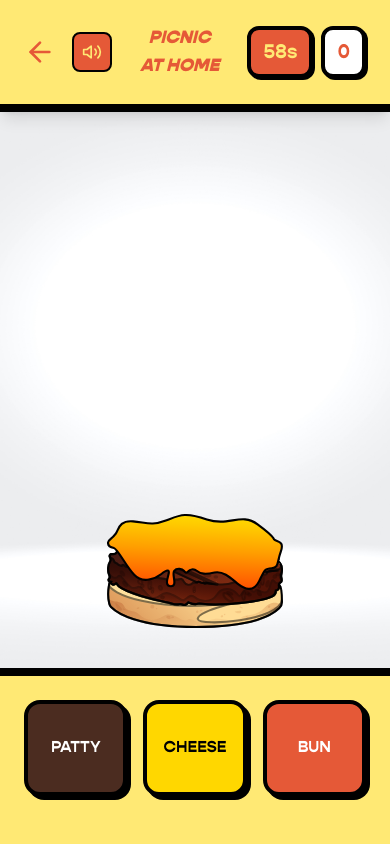
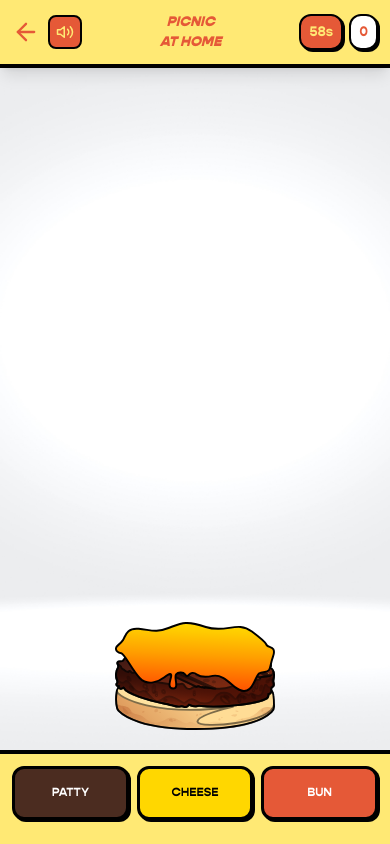
Before and after one commit to JaydenElworthy/burgerstack, a Next.js app: page /game in a window 390 px wide. Both pictures are taken after a click on the button "START SHIFT". Built offline with nearby package versions, Linux system fonts and the light colour scheme; no server answers.

Commit message:
Fix game screen scaling for mobile layout

```diff
--- a/app/game/page.js
+++ b/app/game/page.js
@@ -108,16 +108,26 @@ export default function BurgerGame() {
         else { sfxWrong.current?.play(); }
     }
 
+    if (status === 'lost') {
+        setBonusResult("lost");
+    } else {
+        setBonusResult(score >= 25 ? "new_unlock" : "missed_bonus");
+    }
+
+    try {
       const { data: { user } } = await supabase.auth.getUser();
       if (user) {
           const { data: profile } = await supabase.from('profiles').select('*').eq('id', user.id).single();
           const hadBonus = profile?.bonus_unlocked || false;
-      if (status === 'lost') setBonusResult("lost");
-      else {
+
+          if (status !== 'lost') {
             if (score >= 25) setBonusResult(hadBonus ? "already_had_high" : "new_unlock");
             else setBonusResult(hadBonus ? "already_had_low" : "missed_bonus");
           }
           saveHighScore(score);
+      }
+    } catch (e) {
+      console.error(e);
     }
   };
 
@@ -160,28 +170,28 @@ export default function BurgerGame() {
   };
 
   return (
-    <div className="h-screen w-full flex flex-col overflow-hidden select-none font-sans bg-[#E55937] relative text-[#FFE974]">
+    <div className="h-[100dvh] w-full flex flex-col overflow-hidden overscroll-none select-none font-sans bg-[#E55937] relative text-[#FFE974]">
 
       {/* HUD WITH MUTE BUTTON */}
-      <div className="p-6 grid grid-cols-[auto_1fr_auto] items-center bg-[#FFE974] border-b-8 border-black z-50 shadow-lg">
-        <div className="flex items-center gap-4">
-          <Link href="/"><ArrowLeft size={32} className="text-[#E55937]" /></Link>
+      <div className="p-3 sm:p-6 grid grid-cols-[auto_1fr_auto] items-center bg-[#FFE974] border-b-4 sm:border-b-8 border-black z-50 shadow-lg shrink-0">
+        <div className="flex items-center gap-2 sm:gap-4">
+          <Link href="/"><ArrowLeft size={28} className="sm:w-8 sm:h-8 text-[#E55937]" /></Link>
           {/* MUSIC TOGGLE */}
-          <button onClick={toggleMute} className="bg-[#E55937] p-2 rounded-lg border-2 border-black text-[#FFE974] active:scale-90 transition-transform">
-            {isMuted ? <VolumeX size={20} /> : <Volume2 size={20} />}
+          <button onClick={toggleMute} className="bg-[#E55937] p-1.5 sm:p-2 rounded-lg border-2 border-black text-[#FFE974] active:scale-90 transition-transform">
+            {isMuted ? <VolumeX size={18} className="sm:w-5 sm:h-5" /> : <Volume2 size={18} className="sm:w-5 sm:h-5" />}
           </button>
         </div>
         <div className="flex justify-center text-center leading-none">
-          <span className="text-[#E55937] font-black text-lg uppercase italic">PICNIC<br />AT HOME</span>
+          <span className="text-[#E55937] font-black text-sm sm:text-lg uppercase italic">PICNIC<br />AT HOME</span>
         </div>
-        <div className="flex gap-2 md:gap-4">
-          <div className="bg-[#E55937] text-[#FFE974] px-3 py-2 rounded-xl text-xl border-4 border-black shadow-[2px_2px_0px_0px_rgba(0,0,0,1)] font-bold">{timeLeft}s</div>
-          <div className="bg-white text-[#E55937] px-3 py-2 rounded-xl text-xl border-4 border-black shadow-[2px_2px_0px_0px_rgba(0,0,0,1)] font-bold">{score}</div>
+        <div className="flex gap-1.5 sm:gap-4">
+          <div className="bg-[#E55937] text-[#FFE974] px-2 sm:px-3 py-1.5 sm:py-2 rounded-xl text-sm sm:text-xl border-2 sm:border-4 border-black shadow-[2px_2px_0px_0px_rgba(0,0,0,1)] font-bold">{timeLeft}s</div>
+          <div className="bg-white text-[#E55937] px-2 sm:px-3 py-1.5 sm:py-2 rounded-xl text-sm sm:text-xl border-2 sm:border-4 border-black shadow-[2px_2px_0px_0px_rgba(0,0,0,1)] font-bold">{score}</div>
         </div>
       </div>
 
       {/* STAGE */}
-      <div className="flex-1 relative flex flex-col items-center justify-end overflow-hidden">
+      <div className="flex-1 relative flex flex-col items-center justify-end overflow-hidden min-h-0">
         <img src="/images/bbqbackground.jpeg" alt="" className="absolute inset-0 w-full h-full object-cover z-0" />
         <AnimatePresence>
           {!isExiting && (
@@ -190,14 +200,14 @@ export default function BurgerGame() {
               initial={{ x: "-150%" }} animate={{ x: "-50%" }}
               exit={{ x: "250%", transition: { duration: 0.4, ease: "expoIn" } }}
               transition={{ x: { type: "tween", ease: "circOut", duration: 0.5 } }}
-              className="absolute bottom-[40px] md:bottom-[60px] left-1/2 w-64 md:w-80 h-[300px] z-30 pointer-events-none"
+              className="absolute bottom-[20px] sm:bottom-[60px] left-1/2 w-48 sm:w-80 h-[250px] sm:h-[300px] z-30 pointer-events-none"
             >
               {stack.map((item, i) => {
                 let elev = 0;
                 if (i === 1) elev = 22; if (i === 2) elev = 38; if (i === 3) elev = 58;
                 return (
                   <motion.div key={item.id} layout initial={i < baseCount ? false : { y: -1000 }} animate={{ y: -elev }} transition={{ y: { type: "tween", ease: "circIn", duration: 0.25 } }} className="absolute bottom-0 left-0 w-full flex justify-center" style={{ zIndex: i }}>
-                    <img src={`/images/${item.type}.svg`} alt="" className="w-44 md:w-64 h-auto block" />
+                    <img src={`/images/${item.type}.svg`} alt="" className="w-40 sm:w-64 h-auto block" />
                   </motion.div>
                 );
               })}
@@ -207,10 +217,10 @@ export default function BurgerGame() {
       </div>
 
       {/* CONTROLS */}
-      <div className="p-6 grid grid-cols-3 gap-4 bg-[#FFE974] border-t-8 border-black pb-12 z-50">
-        <button onPointerDown={(e) => { e.preventDefault(); handleInput('patty'); }} className="bg-[#4B2C20] text-white border-4 border-black py-8 rounded-2xl font-bold shadow-[4px_4px_0px_0px_rgba(0,0,0,1)] active:translate-y-1">PATTY</button>
-        <button onPointerDown={(e) => { e.preventDefault(); handleInput('cheese'); }} className="bg-[#FFD700] text-black border-4 border-black py-8 rounded-2xl font-bold shadow-[4px_4px_0px_0px_rgba(0,0,0,1)] active:translate-y-1">CHEESE</button>
-        <button onPointerDown={(e) => { e.preventDefault(); handleInput('bun'); }} className="bg-[#E55937] text-white border-4 border-black py-8 rounded-2xl font-bold shadow-[4px_4px_0px_0px_rgba(0,0,0,1)] active:translate-y-1">BUN</button>
+      <div className="p-3 sm:p-6 grid grid-cols-3 gap-2 sm:gap-4 bg-[#FFE974] border-t-4 sm:border-t-8 border-black pb-6 sm:pb-12 z-50 shrink-0">
+        <button onPointerDown={(e) => { e.preventDefault(); handleInput('patty'); }} className="bg-[#4B2C20] text-white border-[3px] sm:border-4 border-black py-4 sm:py-8 rounded-xl sm:rounded-2xl font-bold shadow-[2px_2px_0px_0px_rgba(0,0,0,1)] sm:shadow-[4px_4px_0px_0px_rgba(0,0,0,1)] active:translate-y-1 text-xs sm:text-base">PATTY</button>
+        <button onPointerDown={(e) => { e.preventDefault(); handleInput('cheese'); }} className="bg-[#FFD700] text-black border-[3px] sm:border-4 border-black py-4 sm:py-8 rounded-xl sm:rounded-2xl font-bold shadow-[2px_2px_0px_0px_rgba(0,0,0,1)] sm:shadow-[4px_4px_0px_0px_rgba(0,0,0,1)] active:translate-y-1 text-xs sm:text-base">CHEESE</button>
+        <button onPointerDown={(e) => { e.preventDefault(); handleInput('bun'); }} className="bg-[#E55937] text-white border-[3px] sm:border-4 border-black py-4 sm:py-8 rounded-xl sm:rounded-2xl font-bold shadow-[2px_2px_0px_0px_rgba(0,0,0,1)] sm:shadow-[4px_4px_0px_0px_rgba(0,0,0,1)] active:translate-y-1 text-xs sm:text-base">BUN</button>
       </div>
 
       {/* DYNAMIC RESULTS OVERLAY */}
```
Lines whose indentation alone changed are shown as unchanged.
